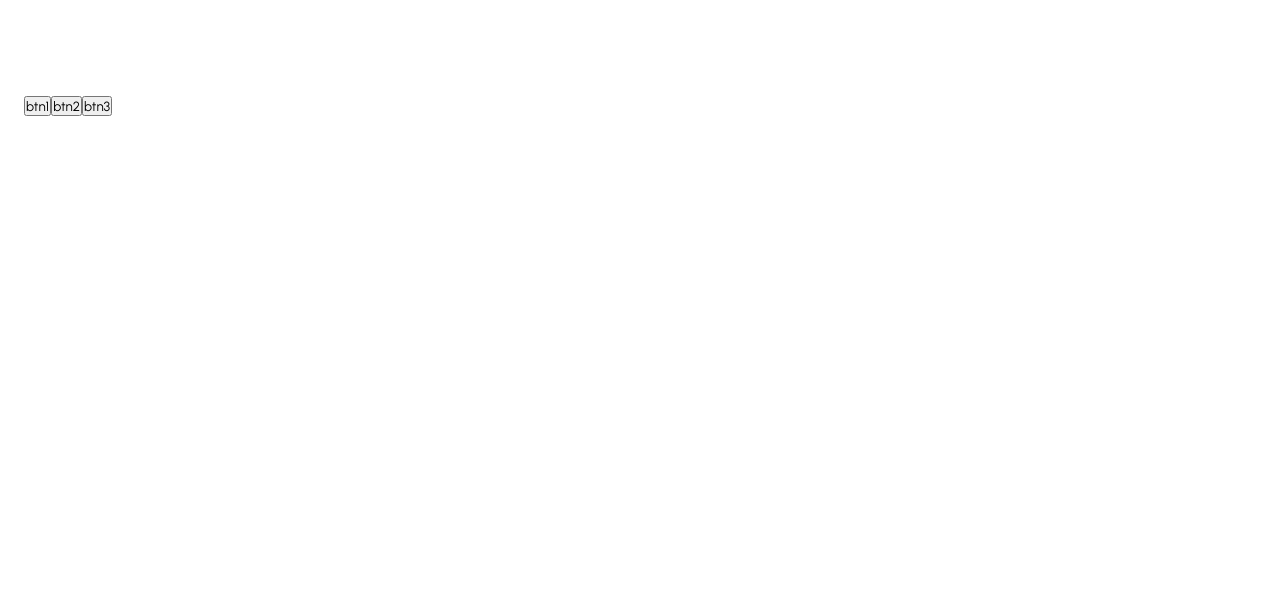
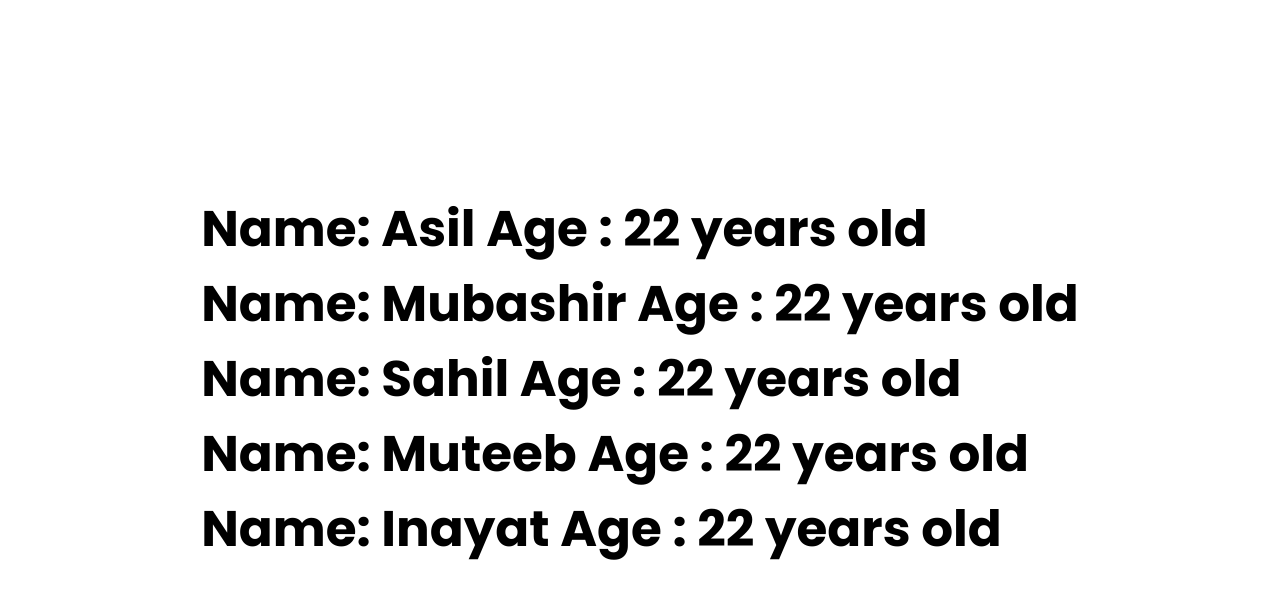
Before and after one commit to Asilshah006/React19, a React (Vite) app in the folder 03 tut/Conditional Rendering/: page / in a window 1280 px wide. Shown: the top 598 px of the page. Built offline with nearby package versions, Linux system fonts and the light colour scheme.

Commit message:
Understanding State Hook

```diff
--- a/03 tut/Conditional Rendering/src/App.jsx
+++ b/03 tut/Conditional Rendering/src/App.jsx
@@ -3,17 +3,31 @@ import NetflixCard from "./Components/NetflixCard"
 import './Components/Netflix.css'
 import { Eventhandling } from "./Components/EventHandlng"
 import { EventProps } from "./Components/EventProps"
+import { UseState } from "./hooks/UseState"
+import './hooks/hooks.css'
+import { DerivedState } from "./hooks/DerivedState"
 const App = ()=>{
 
   return(
-    <section className="container">
+    <section className="main">
       {/* <h1 className="card-heading">List of best Netflix Series</h1>
       <NetflixCard/> */}
       {/* <Profile/> */}
       {/* <Eventhandling/> */}
-        <EventProps/>
+      {/* <EventProps/> */}
+      {/* <UseState/>
+      <SibilingIncreament/> */}
+      <DerivedState/>
     </section>
   )
 }
+export const SibilingIncreament = () =>{
+  console.log("Sibiling Increament");
+
+  return(
+      <h1>Sibiling Increament</h1>
+  )
+}
+
 
 export default App
--- /dev/null
+++ b/03 tut/Conditional Rendering/src/hooks/DerivedState.jsx
@@ -0,0 +1,28 @@
+// const users =
+
+import { useState } from "react"
+
+export const DerivedState = ()=>{
+
+    const [users , setUsers] = useState([
+        {name : "Asil" , age : 22},
+        {name : "Mubashir" , age : 22},
+        {name : "Sahil" , age : 22},
+        {name : "Muteeb" , age : 22},
+        {name : "Inayat" , age : 22}
+    ])
+
+    return(
+        <section className="main">
+        <ul>
+            {users.map((user)=>(
+                <li>
+                    <h1> Name: {user.name} Age : {user.age} years old</h1>
+                </li>
+            )
+
+            )}
+        </ul>
+        </section>
+    )
+}
--- /dev/null
+++ b/03 tut/Conditional Rendering/src/hooks/UseState.jsx
@@ -0,0 +1,29 @@
+import { useState } from "react"
+
+
+export const UseState = ()=>{
+    const [count , setCount] = useState(0);
+
+    const handleCount =()=>{
+        setCount(()=> count+1)
+    }
+    return(
+        <section className="main">
+        <button onClick={handleCount}>Increament</button>
+        <h1>{count}</h1>
+        <ChildIncreament count={count}/>
+        </section>
+    )
+
+
+}
+
+const ChildIncreament = ({count})=>{
+    console.log("Child Increament");
+
+    return(
+        <>
+        <h1>Child Increament - {count}</h1>
+        </>
+    )
+}
--- /dev/null
+++ b/03 tut/Conditional Rendering/src/hooks/hooks.css
@@ -0,0 +1,31 @@
+*{
+    margin: 0;
+    padding: 0;
+    box-sizing: border-box;
+}
+
+section{
+    max-width: 192rem;
+   margin: 0 auto;
+   padding: 9.6rem 2.4rem;
+
+}
+.main{
+    display: flex;
+    flex-direction: column;
+    align-items: center;
+    justify-content: center;
+}
+
+button{
+    font-size: 16px;
+    max-width: 30rem;
+    padding: 20px 30px;
+    border-radius: 30px;
+    background-color: burlywood;
+    color: #000;
+}
+
+h1{
+    font-size: 5rem;
+}
```
